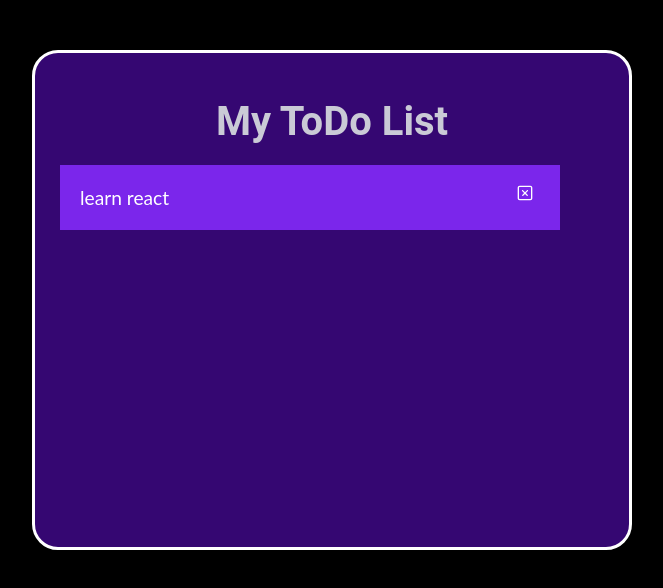
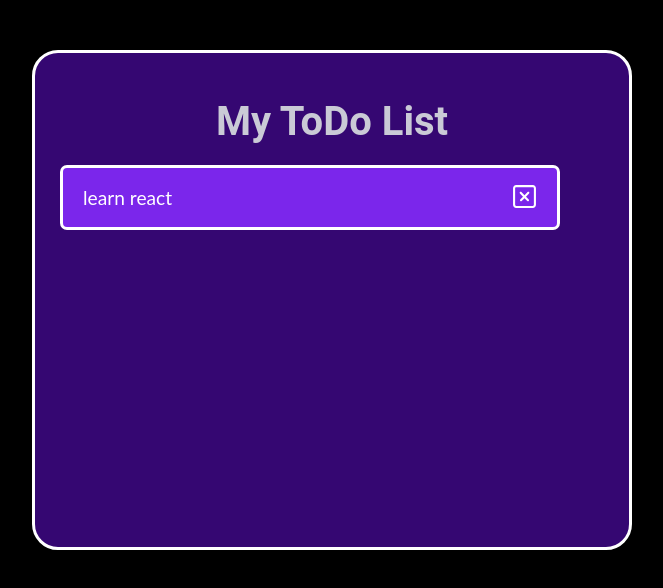
Before and after one commit to Hcrj99/Todo-list, a React (Create React App) app: page / in a window 1280 px wide. Shown: the top 588 px of the page, without its empty margins (308-971 px from the left). Built offline with nearby package versions, Linux system fonts and the light colour scheme.

Commit message:
upgrades

```diff
--- a/src/components/work.jsx
+++ b/src/components/work.jsx
@@ -1,15 +1,15 @@
 import React from "react";
 import '../styles/work.css'
-import { CgCloseR } from "react-icons/cg";
+import { CgCloseR } from 'react-icons/cg';
 
 function Work({ text }){
   return (
-    <section className="work__container">
-      <div className="work__text">
+    <section className='work__container'>
+      <div className='work__text'>
         {text}
       </div>
-      <div className="work__icon">
-        <CgCloseR />
+      <div className='work__container-icons'>
+        <CgCloseR className='work__icon'/>
       </div>
     </section>
   );
--- a/src/styles/work.css
+++ b/src/styles/work.css
@@ -7,7 +7,8 @@
   display: flex;
   justify-content: space-between;
   align-items: center;
-  border-radius: 7px solid white;
+  border-radius: 7px;
+  border: solid white;;
   cursor: pointer;
 }
 
```
